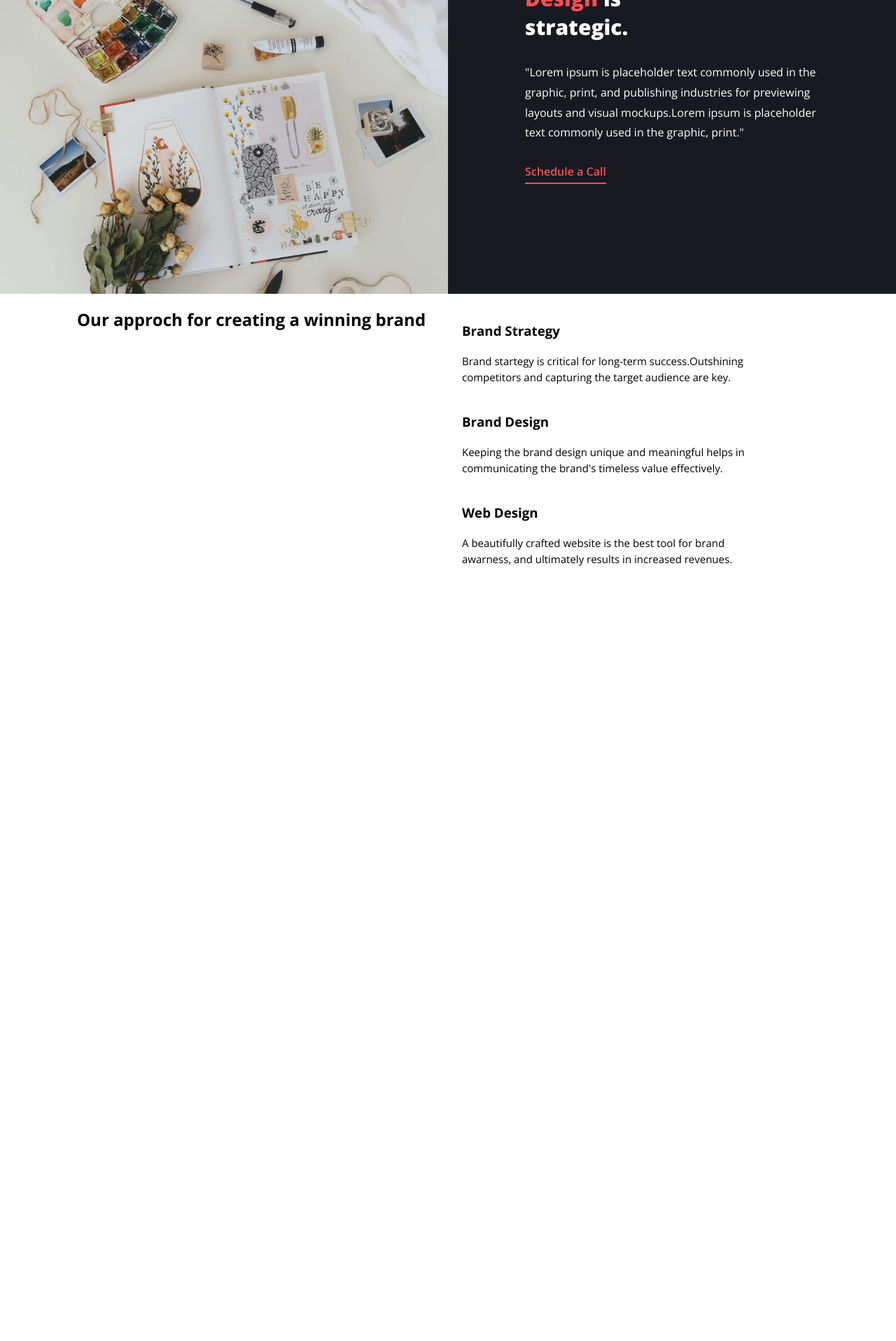
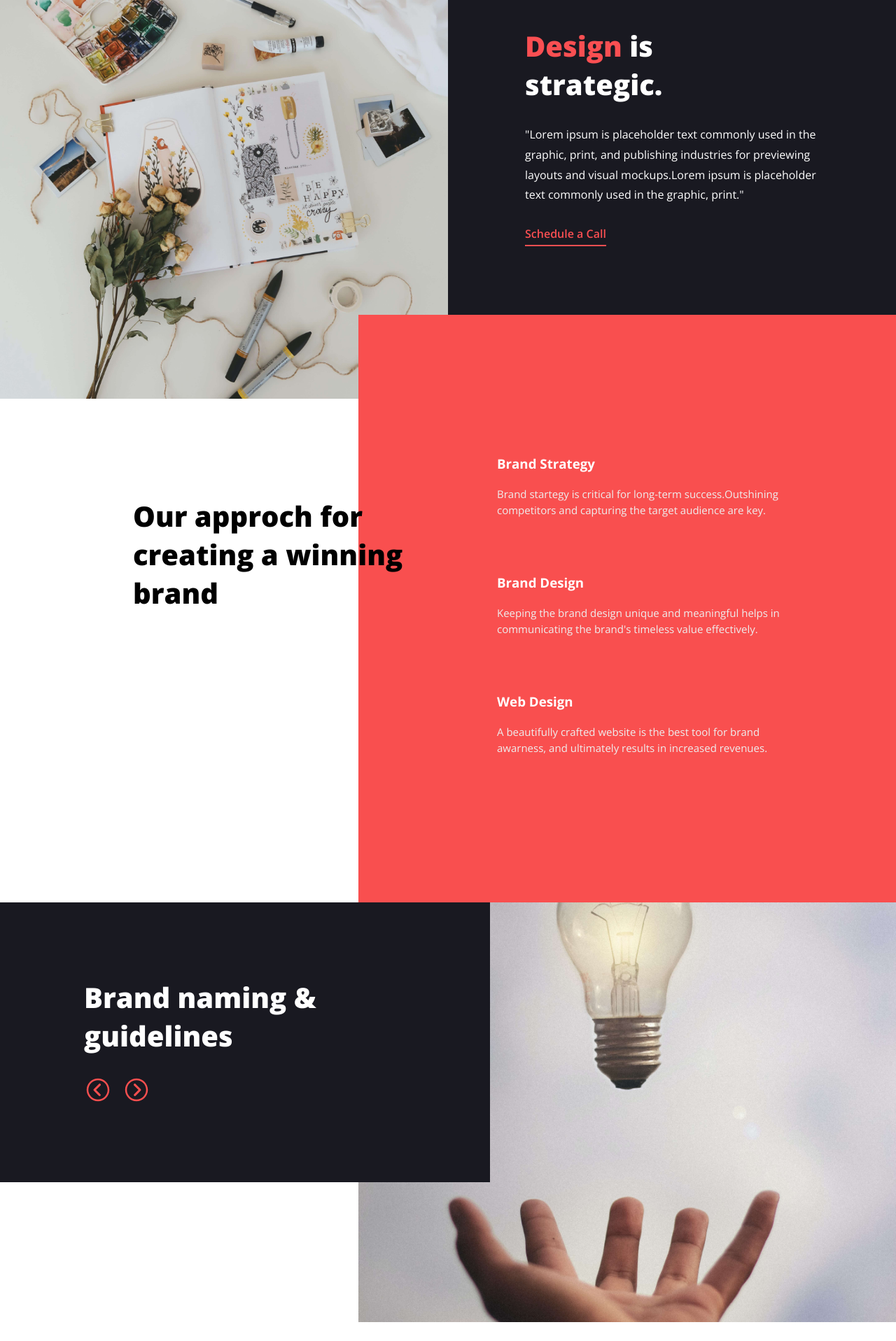
Before and after one commit to nejmiyassine01/creative, a React (Create React App) app: page / in a window 1280 px wide. Shown: the part 880-2797 px from the top of the page at 70% size. Before the commit the page ends 1730 px from the top, so only its background shows below. Built offline with nearby package versions, Linux system fonts and the light colour scheme.

Commit message:
Added Guidelines & Brand Strategies

```diff
--- a/src/App.css
+++ b/src/App.css
@@ -13,27 +13,27 @@ a {
 }
 
 @media (min-width: 500px) {
-    .container {
+    /* .container {
         width: 470px;
         padding: 5px;
         margin: auto;
-    }
+    } */
 }
 
 @media (min-width: 768px){
-    .container {
+    /* .container {
         width: 750px;
         padding: 10px;
         margin: auto;
-    }
+    } */
 }
 
 @media (min-width: 1024px) {
-    .container {
+    /* .container {
         width: 1000px;
         padding: 10px;
         margin: auto;
-    }
+    } */
 }
 
 @media (min-width: 1200px){
--- a/src/App.js
+++ b/src/App.js
@@ -1,6 +1,8 @@
 import './App.css';
 import Brand from './components/Brand/Brand';
 import Design from './components/Design/Design';
+import Footer from './components/Footer/Footer';
+import Guidelines from './components/Guidelines/Guidelines';
 import LandingPage from './components/LandingPage/LandingPage';
 import Navbar from './components/Navbar/Navbar';
 
@@ -11,6 +13,8 @@ function App() {
       <LandingPage/>
       <Design/>
       <Brand/>
+      <Guidelines/>
+      <Footer/>
     </div>
   );
 }
--- a/src/components/Brand/Brand.scss
+++ b/src/components/Brand/Brand.scss
@@ -1,28 +1,53 @@
 .brand {
+    position: relative;
+    height: 600px;
+
+    &::after {
+        content: '';
+        position: absolute;
+        top: -20%;
+        right: 0;
+        width: 60%;
+        height: 140%;
+        background-color: #f94f4f;
+        z-index: -1;
+    }
 
     &_container {
         display: flex;
+        z-index: 100;
     }
 
     &_left {
         width: 50%;
+        padding-left: 80px;
+        padding-top: 120px;
+
+        & h2 {
+            width: 400px;
+            font-weight: 800;
+            font-size: 40px;
+        }
     }
 
     &_right {
         width: 50%;
         position: relative;
+        padding-top: 20px;
+        padding-left: 50px;
 
         & > div {
-            padding: 20px;
+            padding: 40px 20px;
             color: #000;
             z-index: 20px;
 
             & h3{
+                color: #fff;
             }
 
             & p {
                 padding-top: 20px;
-                color: #000;
+                color: #eee;
                 font-size: 15px;
                 line-height: 1.5;
                 width: 440px;
--- a/src/components/Design/Design.jsx
+++ b/src/components/Design/Design.jsx
@@ -16,7 +16,7 @@ function Design() {
                     <p>
                     &quot;Lorem ipsum is placeholder text commonly used in the graphic, print, and publishing industries for previewing layouts and visual mockups.Lorem ipsum is placeholder text commonly used in the graphic, print.&quot;
                     </p>
-                    <button className="design_button">
+                    <button>
                         Schedule a Call
                     </button>
                 </div>
--- a/src/components/Design/Design.scss
+++ b/src/components/Design/Design.scss
@@ -1,12 +1,13 @@
 .design {
     display: flex;
-    height: 600px;
+    height: 750px;
     width: 100%;
     overflow: hidden;
 
     &_image {
         width: 50%;
         height: 100%;
+        z-index: -10;
 
         & img {
             width: 100%;
@@ -23,11 +24,12 @@
         justify-content: center;
         align-items: center;
         color: #fff;
+        z-index: -10;
 
         & h2 {
-            width: 150px;
+            width: 200px;
             font-weight: 800;
-            font-size: 30px;
+            font-size: 40px;
         }
 
         & span {
@@ -39,9 +41,8 @@
             width: 420px;
             padding: 30px 0;
         }
-    }
 
-    &_button {
+        & button {
             border: none;
             background: transparent;
             color: #FA4F52;
@@ -49,6 +50,12 @@
             font-size: 16px;
             padding-bottom: 5px;
             border-bottom: 2px solid #FA4F52;
-        cursor: pointer;
+            z-index: 20;
+
+            &:hover {
+                cursor: progress;
             }
         }
+
+    }
+}
--- /dev/null
+++ b/src/components/Footer/Footer.jsx
@@ -0,0 +1,17 @@
+import React from 'react'
+import './Footer.scss'
+
+function Footer() {
+    return (
+        <div className="footer">
+            <div className="footer_container container">
+                <h2>Let's Build Something great together.</h2>
+                <button>
+                    Schedule a Call
+                </button>
+            </div>
+        </div>
+    )
+}
+
+export default Footer
--- /dev/null
+++ b/src/components/Footer/Footer.scss
@@ -0,0 +1,34 @@
+.footer {
+    padding: 50px 0;
+
+    &_container {
+        display: flex;
+        justify-content: space-between;
+        align-items: center;
+
+        & h2 {
+            font-weight: 800;
+            font-size: 40px;
+            width: 550px;
+        }
+
+        & button {
+            border: none;
+            padding: 20px;
+            background-color: #F94F4F;
+            color: #FFF;
+            cursor: pointer;
+            transition: all .3s ease-in-out;
+            font-weight: 600;
+            font-size: 14px;
+            font-weight: 700;
+            border: 1px solid #F94F4F;
+
+            &:hover {
+                background-color: #FFF;
+                color: #F94F4F;
+            }
+        }
+
+    }
+}
--- /dev/null
+++ b/src/components/Guidelines/Guidelines.jsx
@@ -0,0 +1,24 @@
+import React from 'react'
+import './Guidelines.scss'
+import * as Io from 'react-icons/io'
+import img3 from '../../static/img-3.jpg'
+
+function Guidelines() {
+    return (
+        <div className="guidelines">
+            <div className="guidelines_container">
+                <div className="container">
+                    <h2>Brand naming & guidelines</h2>
+                    <Io.IoIosArrowDropleft />
+                    <Io.IoIosArrowDropright />
+                </div>
+            </div>
+
+            <div className="guidelines_image">
+                <img src={img3} alt="guideline" />
+            </div>
+        </div>
+    )
+}
+
+export default Guidelines
--- /dev/null
+++ b/src/components/Guidelines/Guidelines.scss
@@ -0,0 +1,46 @@
+.guidelines {
+    padding-top: 120px;
+    // display: flex;
+    // justify-content: space-between;
+    overflow: hidden;
+    position: relative;
+
+    &_container {
+        position: absolute;
+        top: 120px;
+        left: 0;
+        width: 700px;
+        height: 400px;
+        background-color: #191921;
+        color: #fff;
+        display: flex;
+        padding-left: 100px;
+
+        & h2 {
+            font-weight: 800;
+            font-size: 40px;
+            width: 350px;
+            padding-bottom: 30px;
+        }
+
+        & svg {
+            fill: #F94F4F;
+            font-size: 40px;
+            margin-right: 15px;
+        }
+    }
+
+    &_image {
+        width: 60%;
+        height: 600px;
+        object-fit: cover;
+        float: right;
+
+        & img {
+            width: 100%;
+            height: 100%;
+            object-fit: cover;
+        }
+    }
+
+}
--- a/src/components/LandingPage/LandingPage.scss
+++ b/src/components/LandingPage/LandingPage.scss
@@ -46,6 +46,7 @@
             border: none;
             padding: 20px;
             background-color: #F94F4F;
+            border: 1px solid #F94F4F;
             color: #FFF;
             cursor: pointer;
             transition: all .3s ease-in-out;
```
Also changed, not shown: src/static/img-3.jpg (added), 1 other file (tests, documents, lock files or other folders). Lines whose indentation alone changed are shown as unchanged.
